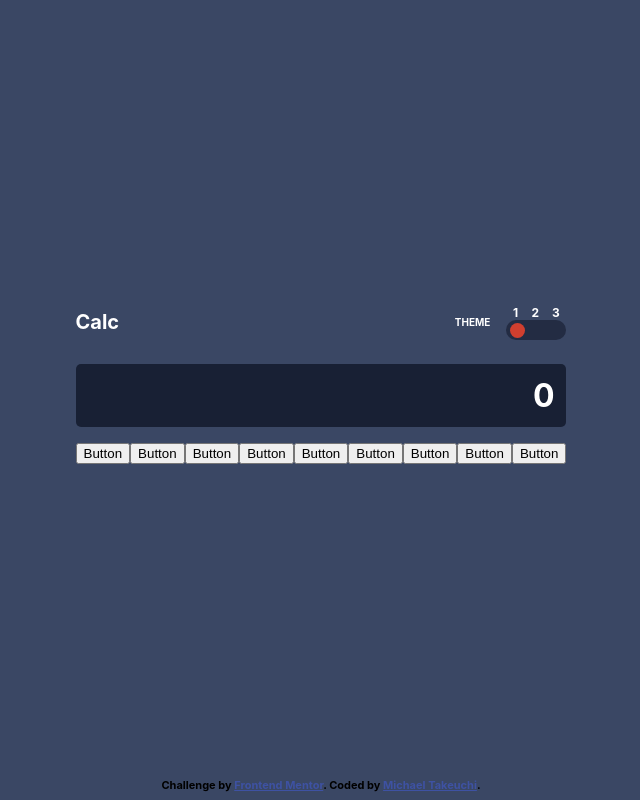
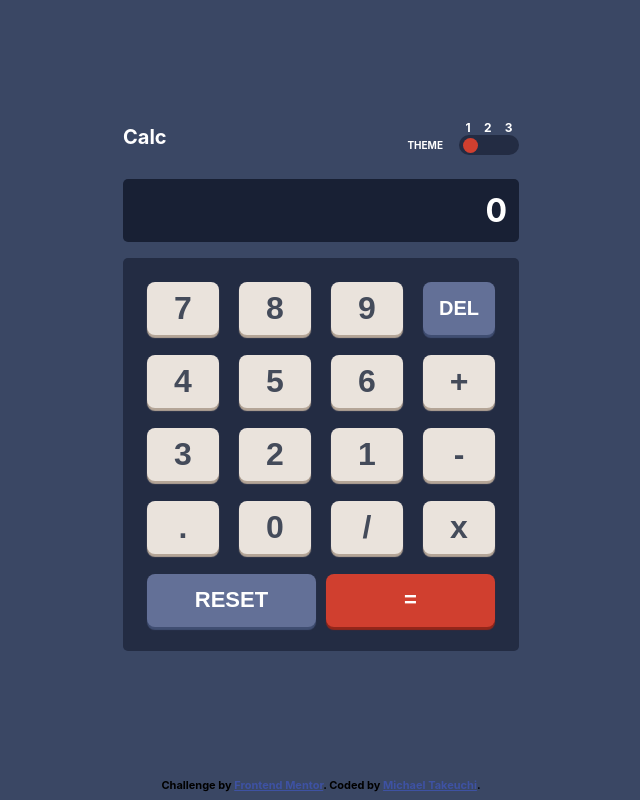
Before and after one commit to mmtakeuchi/fem-calculator, a React (Create React App) app: page / in a window 1280 px wide. Shown: the whole page, without its empty margins (319-959 px from the left). Built offline with nearby package versions, Linux system fonts and the light colour scheme; the HTML template or start-up script is replaced by a standard one; a web font is replaced by a local one.

Commit message:
create keyboard grid

```diff
--- a/src/App.css
+++ b/src/App.css
@@ -32,12 +32,13 @@ header {
 
 .theme-toggle {
   display: flex;
-  align-items: center;
+  align-items: flex-end;
 }
 
 .theme-span {
   font-size: 10px;
   margin-right: 1rem;
+  line-height: 1.25rem;
 }
 
 .toggle-container {
@@ -90,12 +91,90 @@ header {
   transition: left 0.2s ease-in-out;
 }
 
+.toggle-switch-ball:active {
+  background-color: hsl(6, 63%, 60%);
+}
+
 .output-screen {
   padding: 0.75rem;
   background-color: hsl(224, 36%, 15%);
   text-align: right;
   color: hsl(0, 0%, 100%);
   border-radius: 5px;
+}
+
+.keyboard {
+  max-width: 100%;
+  height: 100%;
+  margin-top: 1rem;
+  padding: 1.5rem;
+  border-radius: 5px;
+  background-color: hsl(223, 31%, 20%);
+  display: grid;
+  /* grid-template-columns: repeat(4, 1fr); */
+  grid-template-rows: repeat(5, 1fr);
+  justify-items: stretch;
+  gap: 20px;
+}
+
+.keyboard-row {
+  width: 100%;
+  display: grid;
+  grid-template-columns: repeat(4, 1fr);
+  grid-column-gap: 20px;
+}
+
+.bottom-keyboard-row {
+  width: 100%;
+  display: grid;
+  grid-template-columns: repeat(2, 2fr);
+  grid-column-gap: 10px;
+}
+
+.bottom-keyboard-row .btn {
+  font-size: 22px;
+}
+
+.btn {
+  cursor: pointer;
+  width: 100%;
+  border-radius: 8px;
+  border: none;
+  padding: 0.5rem 1rem;
+  font-size: 32px;
+  font-weight: 700;
+  background-color: hsl(30, 25%, 89%);
+  box-shadow: 0px 3px 1px hsl(28, 16%, 65%);
+  color: hsl(221, 14%, 31%);
+}
+
+.btn:active {
+  background-color: hsl(30, 25%, 95%);
+}
+
+.blueBtn {
+  background-color: hsl(225, 21%, 49%);
+  box-shadow: 0px 3px 1px hsl(224, 28%, 35%);
+  color: hsl(0, 0%, 100%);
+}
+
+.blueBtn:active {
+  background-color: hsl(225, 21%, 69%);
+}
+
+.redBtn {
+  background-color: hsl(6, 63%, 50%);
+  box-shadow: 0px 3px 1px hsl(6, 70%, 34%);
+  color: hsl(0, 0%, 100%);
+}
+
+.redBtn:active {
+  background-color: hsl(6, 63%, 60%);
+}
+
+.blueBtn,
+.redBtn {
+  font-size: 20px;
 }
 
 .attribution {
--- a/src/components/Button.jsx
+++ b/src/components/Button.jsx
@@ -1,7 +1,7 @@
 import React from 'react';
 
-const Button = () => {
-  return <button>Button</button>;
+const Button = ({ handleClick, children, className }) => {
+  return <button className={`btn ${className}`}>{children}</button>;
 };
 
 export default Button;
--- a/src/components/Calculator.jsx
+++ b/src/components/Calculator.jsx
@@ -14,15 +14,36 @@ const Calculator = () => {
         </div>
       </header>
       <div className="output-screen">{value}</div>
-      <Button />
-      <Button />
-      <Button />
-      <Button />
-      <Button />
-      <Button />
-      <Button />
-      <Button />
-      <Button />
+      <div className="keyboard">
+        <div className="keyboard-row">
+          <Button>7</Button>
+          <Button>8</Button>
+          <Button>9</Button>
+          <Button className="blueBtn">DEL</Button>
+        </div>
+        <div className="keyboard-row">
+          <Button>4</Button>
+          <Button>5</Button>
+          <Button>6</Button>
+          <Button>+</Button>
+        </div>
+        <div className="keyboard-row">
+          <Button>3</Button>
+          <Button>2</Button>
+          <Button>1</Button>
+          <Button>-</Button>
+        </div>
+        <div className="keyboard-row">
+          <Button>.</Button>
+          <Button>0</Button>
+          <Button>/</Button>
+          <Button>x</Button>
+        </div>
+        <div className="bottom-keyboard-row">
+          <Button className="blueBtn">RESET</Button>
+          <Button className="redBtn">=</Button>
+        </div>
+      </div>
     </div>
   );
 };
```
